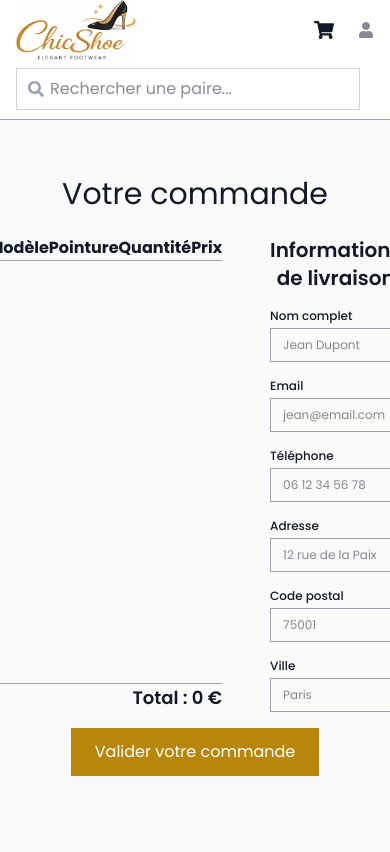
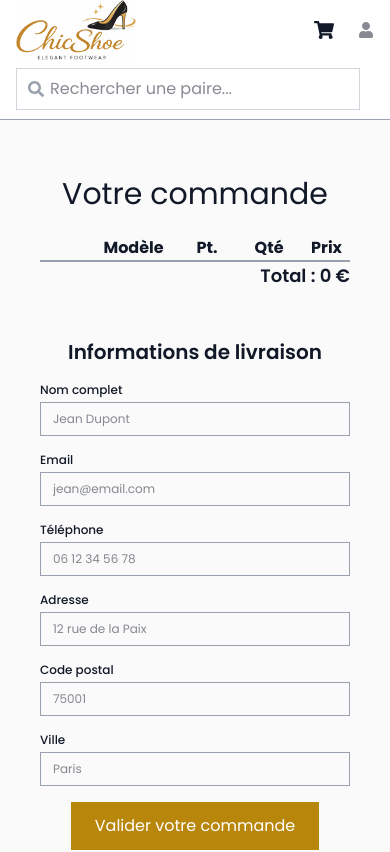
Before and after one commit to KevinDq/chic-shoe, a Next.js app: page /checkout in a window 390 px wide. Shown: the top 852 px of the page. Built offline with nearby package versions, Linux system fonts and the light colour scheme.

Commit message:
Update page.tsx

```diff
--- a/app/checkout/page.tsx
+++ b/app/checkout/page.tsx
@@ -25,15 +25,21 @@ export default function CheckoutPage() {
   return (
     <div className="mx-auto p-6">
       <h1 className="text-3xl mb-6 text-center">Votre commande</h1>
-      <div className="flex justify-center gap-12">
+      <div className="flex flex-col lg:flex-row justify-center gap-12">
         <div className="grow relative">
           <table className="w-full text-center border-collapse">
             <thead>
               <tr className="border-b border-gray-400">
                 <th className="w-12"></th>
                 <th scope="col">Modèle</th>
-                <th scope="col">Pointure</th>
-                <th scope="col">Quantité</th>
+                <th scope="col" className="px-2">
+                  <span className="hidden lg:inline">Pointure</span>
+                  <span className="lg:hidden">Pt.</span>
+                </th>
+                <th scope="col" className="px-2">
+                  <span className="hidden lg:inline">Quantité</span>
+                  <span className="lg:hidden">Qté</span>
+                </th>
                 <th scope="col">Prix</th>
               </tr>
             </thead>
@@ -62,7 +68,7 @@ export default function CheckoutPage() {
             );
           })}
           </table>
-          <div className="absolute border-t border-gray-400 w-full bottom-0 right-0 text-right font-semibold text-lg">Total : {totalPrice} €</div>
+          <div className="lg:absolute border-t border-gray-400 w-full bottom-0 right-0 text-right font-semibold text-lg">Total : {totalPrice} €</div>
         </div>
 
         <form onSubmit={handleSubmit} className="space-y-4 text-xs">
```
